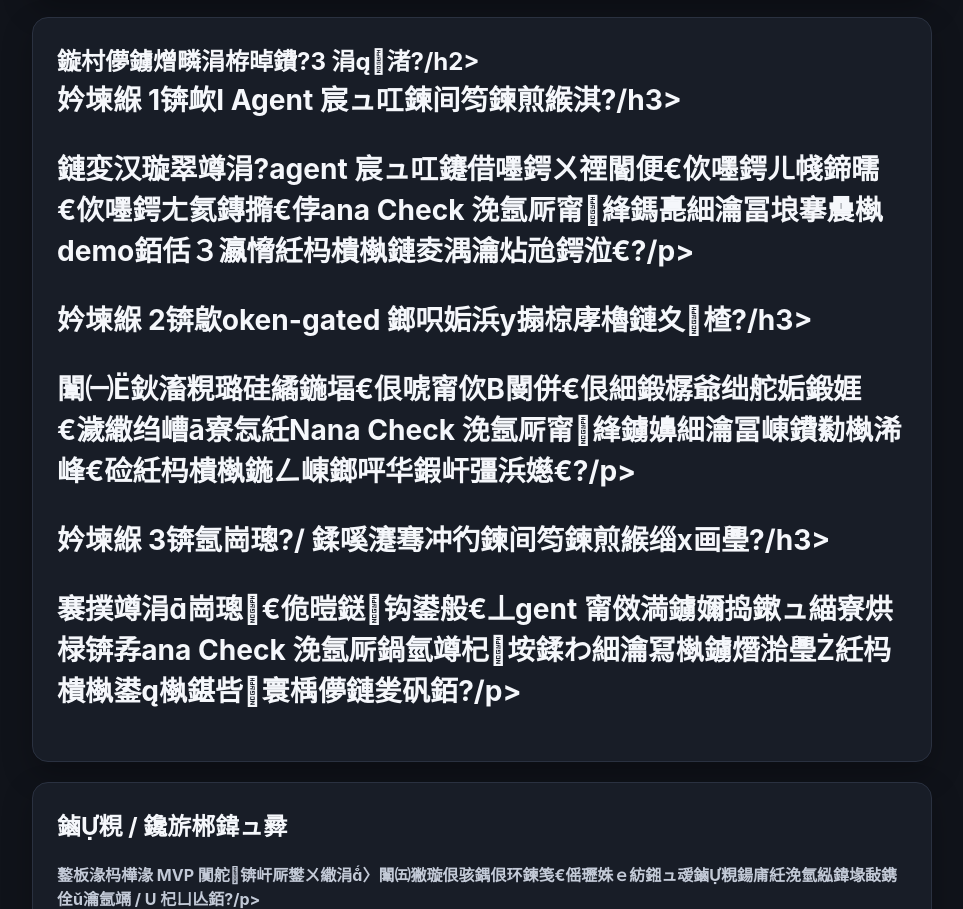
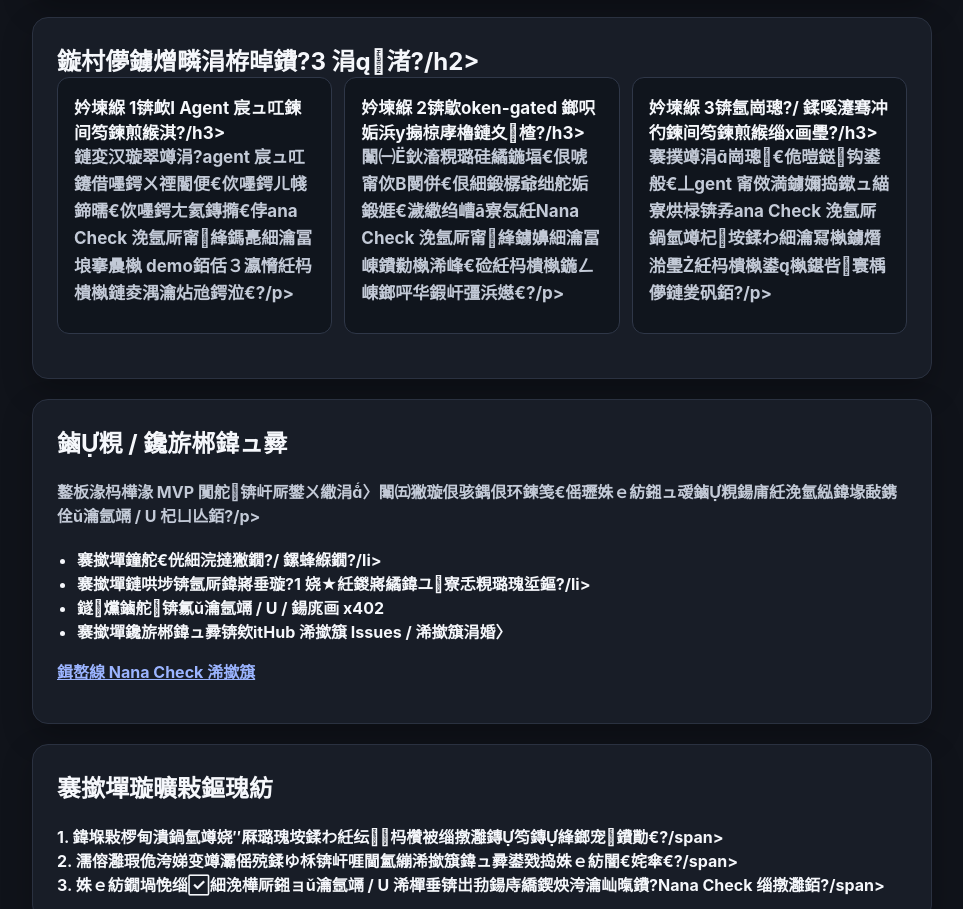
Before and after one commit to q870790290-blip/nana-check, a website: page docs/index.html in a window 1280 px wide. Shown: the part 935-1844 px from the top of the page, without its empty margins (158-1121 px from the left). Drawn offline with Linux system fonts and the light colour scheme.

Commit message:
Style real-world cases section

```diff
--- a/docs/styles.css
+++ b/docs/styles.css
@@ -95,6 +95,31 @@ button:hover {
   gap: 12px;
 }
 
+.case-grid {
+  display: grid;
+  grid-template-columns: repeat(auto-fit, minmax(220px, 1fr));
+  gap: 12px;
+}
+
+.case-card {
+  margin: 0;
+  padding: 16px;
+  border-radius: 12px;
+  background: #10151d;
+  border: 1px solid #2f3748;
+}
+
+.case-card h3 {
+  font-size: 17px;
+  margin-bottom: 10px;
+}
+
+.case-card p {
+  margin: 0;
+  color: #c3cad7;
+  line-height: 1.6;
+}
+
 .example-card {
   text-align: left;
   background: #10151d;
```
